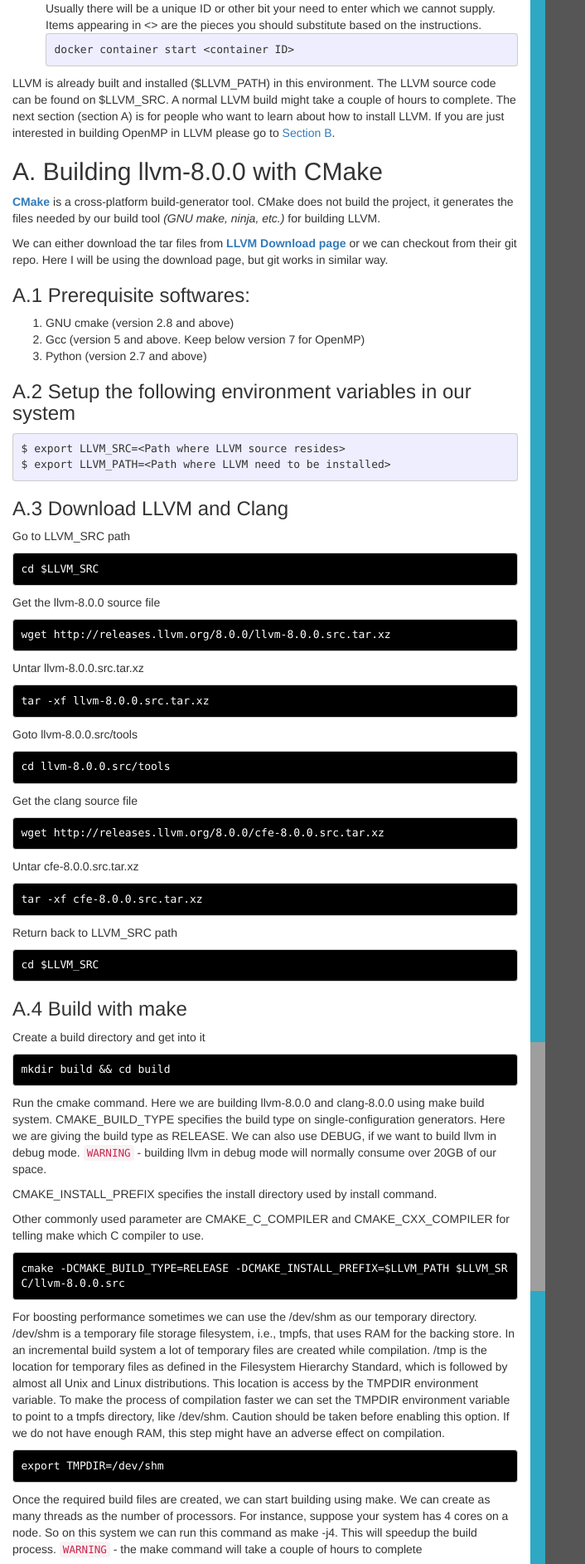
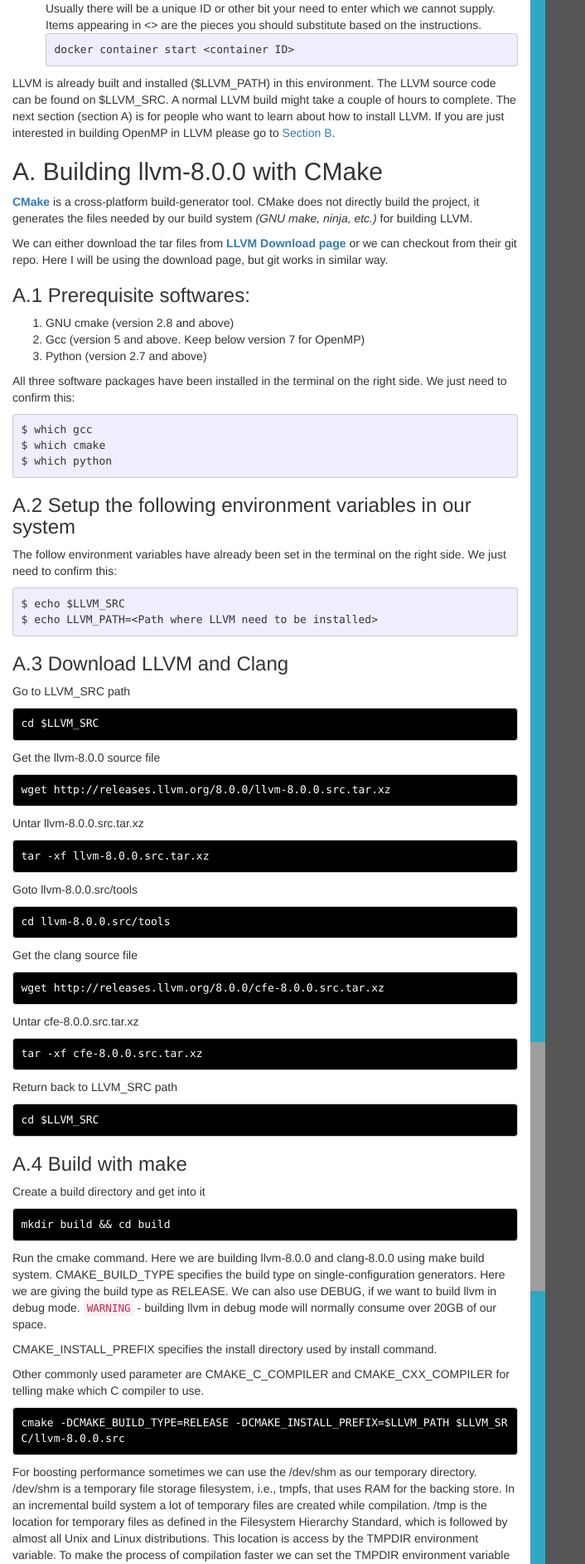
Before and after one commit to chunhualiao/freeCompilerCamp, a Jekyll site: the page built from compiler-classroom/_posts/2019-06-26-llvm-openmp-build.markdown, in a window 1280 px wide. Shown: the part 1120-3005 px from the top of the page at 83% size, without its empty margins (0-706 px from the left). Built offline with Jekyll 4.4.1, drawn with Linux system fonts in a browser that asks for light colours; nearby versions of some CDN libraries; some of the changed text lies outside the part shown; grey boxes are pictures that could not be loaded.

Commit message:
Update 2019-06-26-llvm-openmp-build.markdown

````diff
--- a/compiler-classroom/_posts/2019-06-26-llvm-openmp-build.markdown
+++ b/compiler-classroom/_posts/2019-06-26-llvm-openmp-build.markdown
@@ -50,7 +50,7 @@
 LLVM is already built and installed ($LLVM_PATH) in this environment. The LLVM source code can be found on $LLVM_SRC. A normal LLVM build might take a couple of hours to complete. The next section (section A) is for people who want to learn about how to install LLVM. If you  are just interested in building OpenMP in LLVM please go to [Section B](#openmp).
 
 ## A. Building llvm-8.0.0 with CMake
-**[CMake](http://www.cmake.org/)**  is a cross-platform build-generator tool. CMake does not build the project, it generates the files needed by our build tool *(GNU make, ninja, etc.)* for building LLVM.
+**[CMake](http://www.cmake.org/)**  is a cross-platform build-generator tool. CMake does not directly build the project, it generates the files needed by our build system *(GNU make, ninja, etc.)* for building LLVM.
 
 We can either download the tar files from **[LLVM Download page](http://releases.llvm.org/download.html)** or we can checkout from their git repo. Here I will be using the download page, but git works in similar way.
 
@@ -59,10 +59,18 @@
 2. Gcc (version 5 and above. Keep below version 7 for OpenMP)
 3. Python (version 2.7 and above)
 
+All three software packages have been installed in the terminal on the right side. We just need to confirm this:
+```
+$ which gcc
+$ which cmake
+$ which python
+```
+
 ### A.2 Setup the following environment variables in our system
+The follow environment variables have already been set in the terminal on the right side. We just need to confirm this:
 ```
-$ export LLVM_SRC=<Path where LLVM source resides>
-$ export LLVM_PATH=<Path where LLVM need to be installed>
+$ echo $LLVM_SRC
+$ echo LLVM_PATH=<Path where LLVM need to be installed>
 ```
 
 ### A.3 Download LLVM and Clang
````
